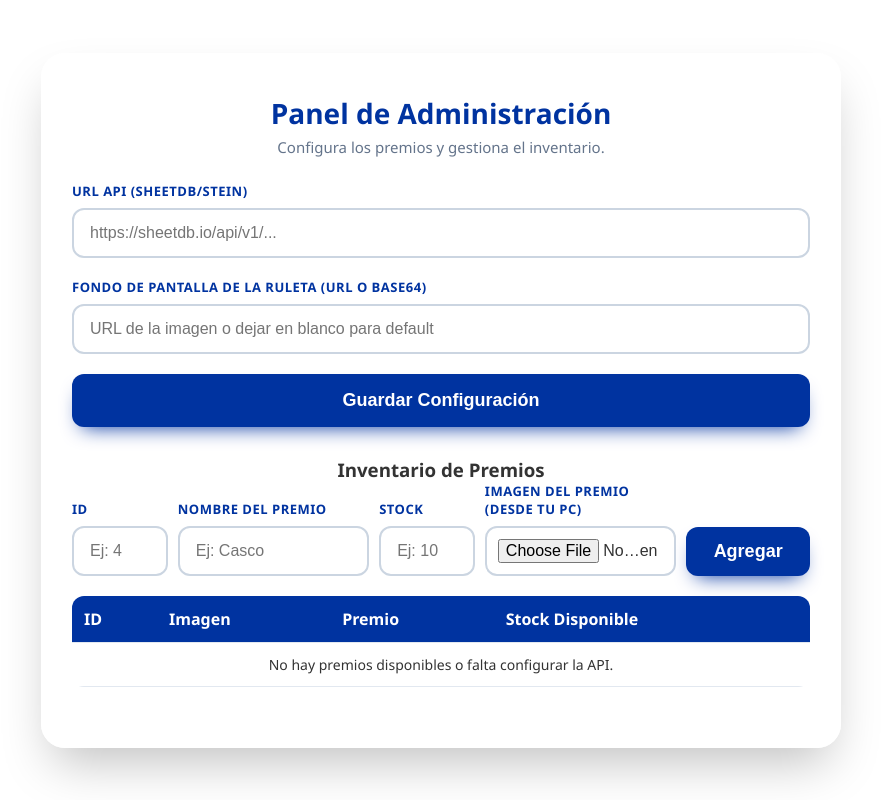
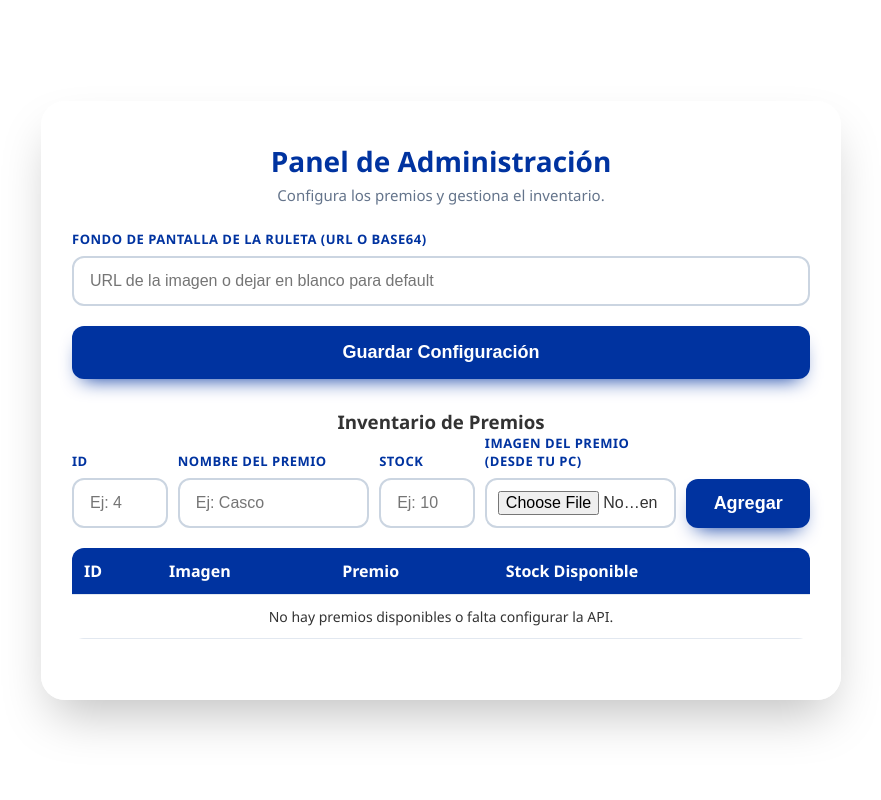
Before and after one commit to GGVALDERRAMA/ruleta-sorteo-suzuval, a plain HTML site: page admin.html in a window 1280 px wide. Shown: the whole page, without its empty margins (199-1080 px from the left). Drawn offline with Linux system fonts and the light colour scheme; no server answers.

Commit message:
Eliminar campo de URL API obsoleto del panel de admin

```diff
--- a/admin.html
+++ b/admin.html
@@ -21,10 +21,6 @@
             <h2>Panel de Administración</h2>
             <p>Configura los premios y gestiona el inventario.</p>
 
-            <div class="input-group">
-                <label>URL API (SheetDB/Stein)</label>
-                <input type="text" id="api-url" placeholder="https://sheetdb.io/api/v1/...">
-            </div>
 
             <div class="input-group">
                 <label>Fondo de Pantalla de la Ruleta (URL o Base64)</label>
--- a/js/admin.js
+++ b/js/admin.js
@@ -2,7 +2,6 @@ let allPremios = [];
 let currentIndex = 0;
 const PAGE_SIZE = 10;
 
-const apiUrlInput = document.getElementById('api-url');
 const bgUrlInput = document.getElementById('bg-url');
 const btnGuardar = document.getElementById('btn-guardar-config');
 const tableBody = document.getElementById('premios-body');
@@ -10,7 +9,6 @@ const btnCargarMas = document.getElementById('btn-cargar-mas');
 
 document.addEventListener('DOMContentLoaded', async () => {
     // Cargar config guardada
-    apiUrlInput.value = localStorage.getItem('API_URL') || '';
     bgUrlInput.value = localStorage.getItem('BG_URL') || '';
 
     // Cargar tabla
@@ -19,7 +17,6 @@ document.addEventListener('DOMContentLoaded', async () => {
 });
 
 btnGuardar.addEventListener('click', () => {
-    localStorage.setItem('API_URL', apiUrlInput.value);
     localStorage.setItem('BG_URL', bgUrlInput.value);
     alert('Configuración guardada exitosamente.');
     window.location.reload();
```
